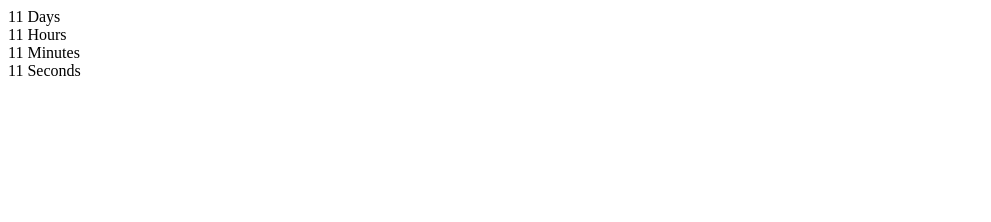
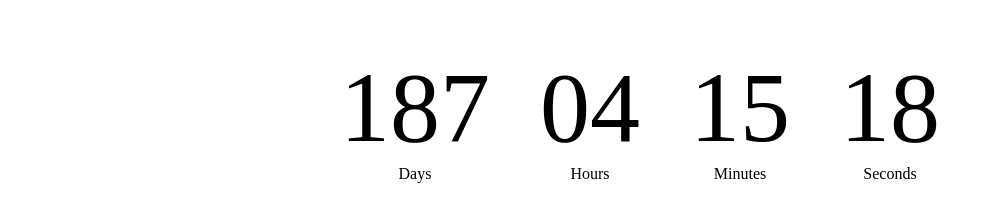
Before and after one commit to arkadiibasovych/goit-js-hw-11-timer, a plain HTML site: page index.html in a window 1280 px wide. Shown: the whole page, without its empty margins (0-991 px from the left). Drawn offline with Linux system fonts and the light colour scheme.

Commit message:
added worked code

```diff
--- /dev/null
+++ b/css/styles.css
@@ -0,0 +1,19 @@
+body {
+  display: block;
+  text-align: center;
+}
+
+.timer {
+  margin-top: 25px;
+  display: flex;
+  justify-content: center;
+}
+
+.field {
+  padding: 25px;
+}
+
+.value {
+  display: block;
+  font-size: 100px;
+}
--- a/index.html
+++ b/index.html
@@ -4,6 +4,7 @@
     <meta charset="UTF-8">
     <meta name="viewport" content="width=device-width, initial-scale=1.0">
     <title>Document</title>
+    <link rel="stylesheet" href="./css/styles.css" />
 </head>
 <body>
 <div class="timer" id="timer-1">
--- a/index.js
+++ b/index.js
@@ -1,32 +1,48 @@
+const refs = {
+  days: document.querySelector('span[data-value="days"]'),
+  hours: document.querySelector('span[data-value="hours"]'),
+  minutes: document.querySelector('span[data-value="mins"]'),
+  seconds: document.querySelector('span[data-value="secs"]'),
+};
 
+function pad(value) {
+  return String(value).padStart(2, '0');
+}
 
-new CountdownTimer({
+function updateTimerFields(time) {
+  const days = pad(Math.floor(time / (1000 * 60 * 60 * 24)));
+  const hours = pad(
+    Math.floor((time % (1000 * 60 * 60 * 24)) / (1000 * 60 * 60)),
+  );
+  const mins = pad(Math.floor((time % (1000 * 60 * 60)) / (1000 * 60)));
+  const secs = pad(Math.floor((time % (1000 * 60)) / 1000));
+
+  refs.days.textContent = days;
+  refs.hours.textContent = hours;
+  refs.minutes.textContent = mins;
+  refs.seconds.textContent = secs;
+}
+
+class CountdownTimer {
+  constructor({ selector, targetDate }) {
+    this.selector = selector;
+    this.targetDate = targetDate;
+  }
+
+  start() {
+    updateTimerFields(0);
+
+    setInterval(() => {
+      const delta = this.targetDate - Date.now();
+
+      updateTimerFields(delta);
+    }, 1000);
+  }
+}
+
+const countdownTimer = new CountdownTimer({
   selector: '#timer-1',
-  targetDate: new Date('Jul 17, 2019'),
+  targetDate: new Date('Jun 26, 2021'),
 });
 
-
-/*
- * Оставшиеся дни: делим значение UTC на 1000 * 60 * 60 * 24, количество
- * миллисекунд в одном дне (миллисекунды * секунды * минуты * часы)
- */
-const days = Math.floor(time / (1000 * 60 * 60 * 24));
-
-/*
- * Оставшиеся часы: получаем остаток от предыдущего расчета с помощью оператора
- * остатка % и делим его на количество миллисекунд в одном часе
- * (1000 * 60 * 60 = миллисекунды * минуты * секунды)
- */
-const hours = Math.floor((time % (1000 * 60 * 60 * 24)) / (1000 * 60 * 60));
-
-/*
- * Оставшиеся минуты: получаем оставшиеся минуты и делим их на количество
- * миллисекунд в одной минуте (1000 * 60 = миллисекунды * секунды)
- */
-const mins = Math.floor((time % (1000 * 60 * 60)) / (1000 * 60));
-
-/*
- * Оставшиеся секунды: получаем оставшиеся секунды и делим их на количество
- * миллисекунд в одной секунде (1000)
- */
-const secs = Math.floor((time % (1000 * 60)) / 1000);
+countdownTimer.start();
```
